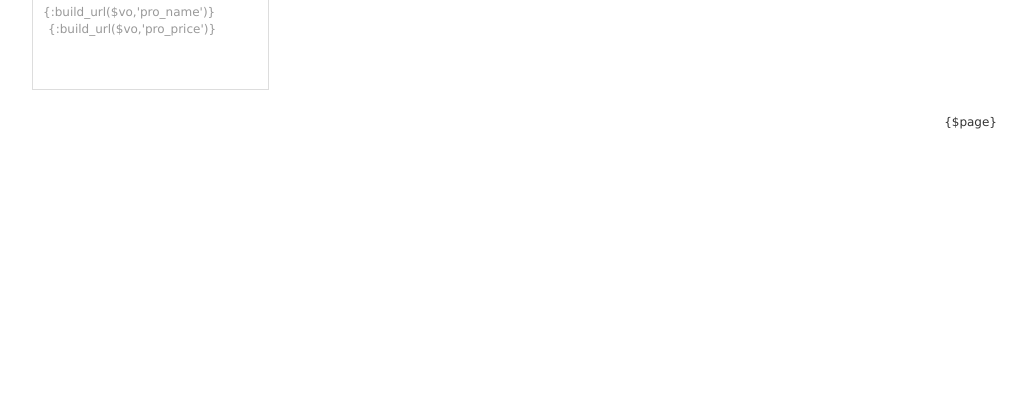
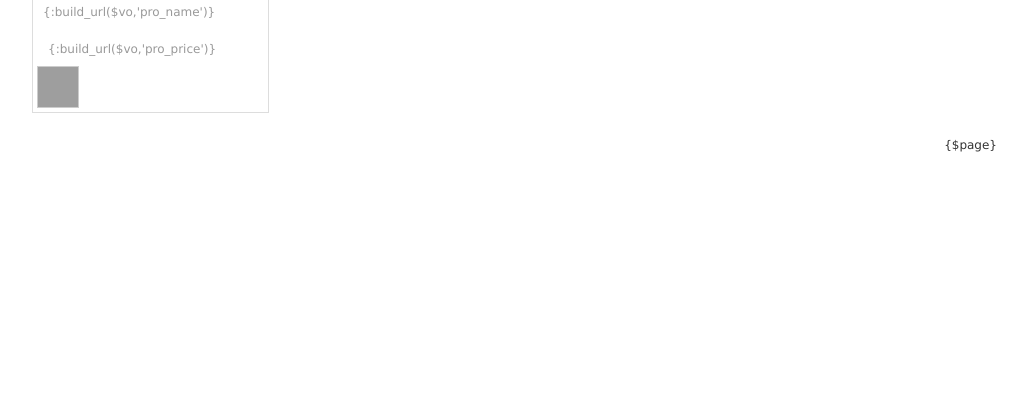
Before and after one commit to anshidai/bagsloves, a PHP site: page /DbName/Tpl/Home/default/Empty-cate.html in a window 1280 px wide. Shown: the part 279-699 px from the top of the page, without its empty margins (243-1269 px from the left). Run offline with PHP 8.4, Linux system fonts and the light colour scheme; grey boxes are pictures that could not be loaded.

Commit message:
1、商品列表页增加小图

```diff
--- a/Public/skin/bagsloves/css/list.css
+++ b/Public/skin/bagsloves/css/list.css
@@ -18,7 +18,7 @@
 .data{margin-top: 20px;}
 .cat-data-list{width:965px;float: left;margin-left: 20px;}
 .data-list li{text-align: center;width:235px;height:250px;margin-right:5px;margin-bottom:10px;float: left;display: inline;
-	overflow: hidden;border: 1px solid #ddd;}
+    overflow: hidden;border: 1px solid #ddd;}
 .data-list li.right{margin-right: 0;}
 .data-list li .title{text-align: left;padding: 0 10px;line-height: 20px;}
 .data-list li .title a{color:#999;}
@@ -26,5 +26,11 @@
 .data-list li .make-price{text-decoration:line-through;}
 .data-list li .shop-price{margin-left: 10px;font-weight: bold;color:#f00;}
 
+.thumb-list li {height:273px;}
+.thumb-list li .title{height:40px;overflow:hidden;}
+.thumb-list li .thumb{text-align:left;margin-top:10px;}
+.thumb-list li .thumb img{ border:1px solid #ccc;margin-left:4px;margin-bottom: 5px;cursor: pointer; }
+
+
 .gride_pai li{margin-bottom:5px;}
 .gride_pai li a{margin-right:10px;}
--- a/Tpl/Home/default/Empty-cate.html
+++ b/Tpl/Home/default/Empty-cate.html
@@ -41,12 +41,19 @@
             </div>
 
             <div class="data clearfix">
-				<ul class="data-list clearfix">
+                <ul class="data-list thumb-list clearfix" id="data-list">
                     <foreach name="list" item="vo" key="k">
                     <li <?=(($k+1)%4==0) && $k !=0?'class="right"':'' ?>>
                         <a href="{:build_url($vo,'pro_url')}" target="_blank"><img src="{:build_url($vo,'pro_smallimage')}" alt="{:build_url($vo,'pro_name')}" width="160" height="160"></a>
                         <p class="title"><a href="{:build_url($vo,'pro_url')}">{:build_url($vo,'pro_name')}</a></p>
                         <p class="price">{:build_url($vo,'pro_price')}</p>
+                        <notempty name="vo.color">
+                        <p class="thumb">
+                        <foreach name="vo.color" item="val">
+                        <img src="{$val.thumb_url}" alt="{$val.value}" title="{$val.value}" width="40" height="40" />
+                        </foreach>
+                        </p>
+                        </notempty>
                     </li>
                     </foreach>
                 </ul>
@@ -73,5 +80,13 @@
 <include file="Public:frontFooter" />
 
 <script type="text/javascript" src="__PUBLIC__/skin/bagsloves/js/main.js"></script>
+<script type="text/javascript" src="__PUBLIC__/skin/bagsloves/js/jquery.lazyload.min.js"></script>
+<script type="text/javascript" charset="utf-8">
+  $(function() {
+      $("#data-list img").lazyload({
+        effect:'fadeIn'
+      });
+  });
+</script>
 </body>
 </html>
```
Also changed, not shown: Lib/Model/ProductsModel.class.php (+11 -1 lines). Lines whose indentation alone changed are shown as unchanged.
